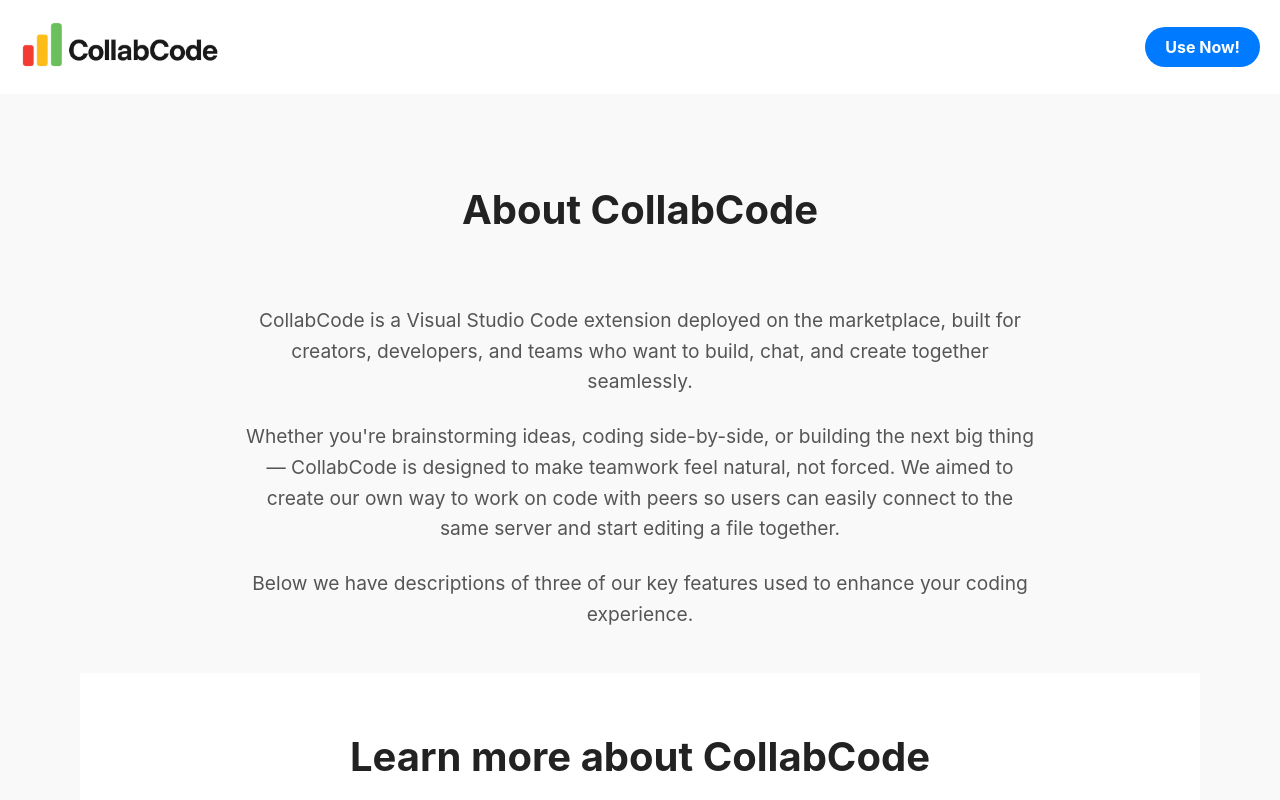
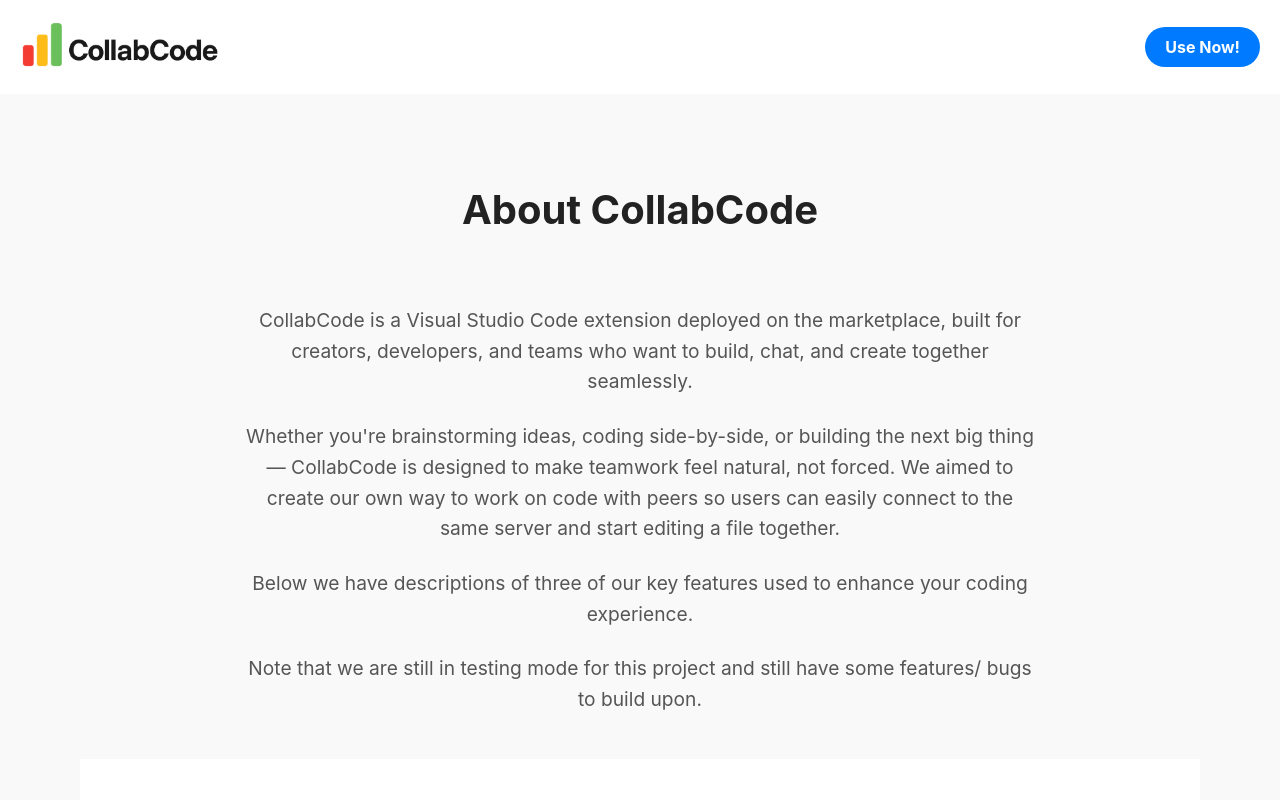
Before and after one commit to sarahtoussaint/collabcode-web, a React (Create React App) app: page /about in a window 1280 px wide. Shown: the top 800 px of the page. Built offline with nearby package versions, Linux system fonts and the light colour scheme.

Commit message:
video upload

```diff
--- a/src/components/pages/About.js
+++ b/src/components/pages/About.js
@@ -16,6 +16,9 @@
         <p>
         Below we have descriptions of three of our key features used to enhance your coding experience.
         </p>
+        <p>
+        Note that we are still in testing mode for this project and still have some features/ bugs to build upon.
+        </p>
       </div>
 
       <AboutFeatures />
--- a/src/components/pages/AboutFeatures.js
+++ b/src/components/pages/AboutFeatures.js
@@ -20,7 +20,7 @@
       <div className="modal-overlay" onClick={onClose}>
         <div className="modal-content" onClick={(e) => e.stopPropagation()}>
           <video width="800" height="450" controls autoPlay>
-            <source src="/assets/test.mp4" type="video/mp4" />
+            <source src="/assets/working Collab.mp4" type="video/mp4" />
             Your browser does not support the video tag.
           </video>
           <button className="close-btn" onClick={onClose}>✖</button>
```
Also changed, not shown: 2 other files (tests, documents, lock files or other folders).
